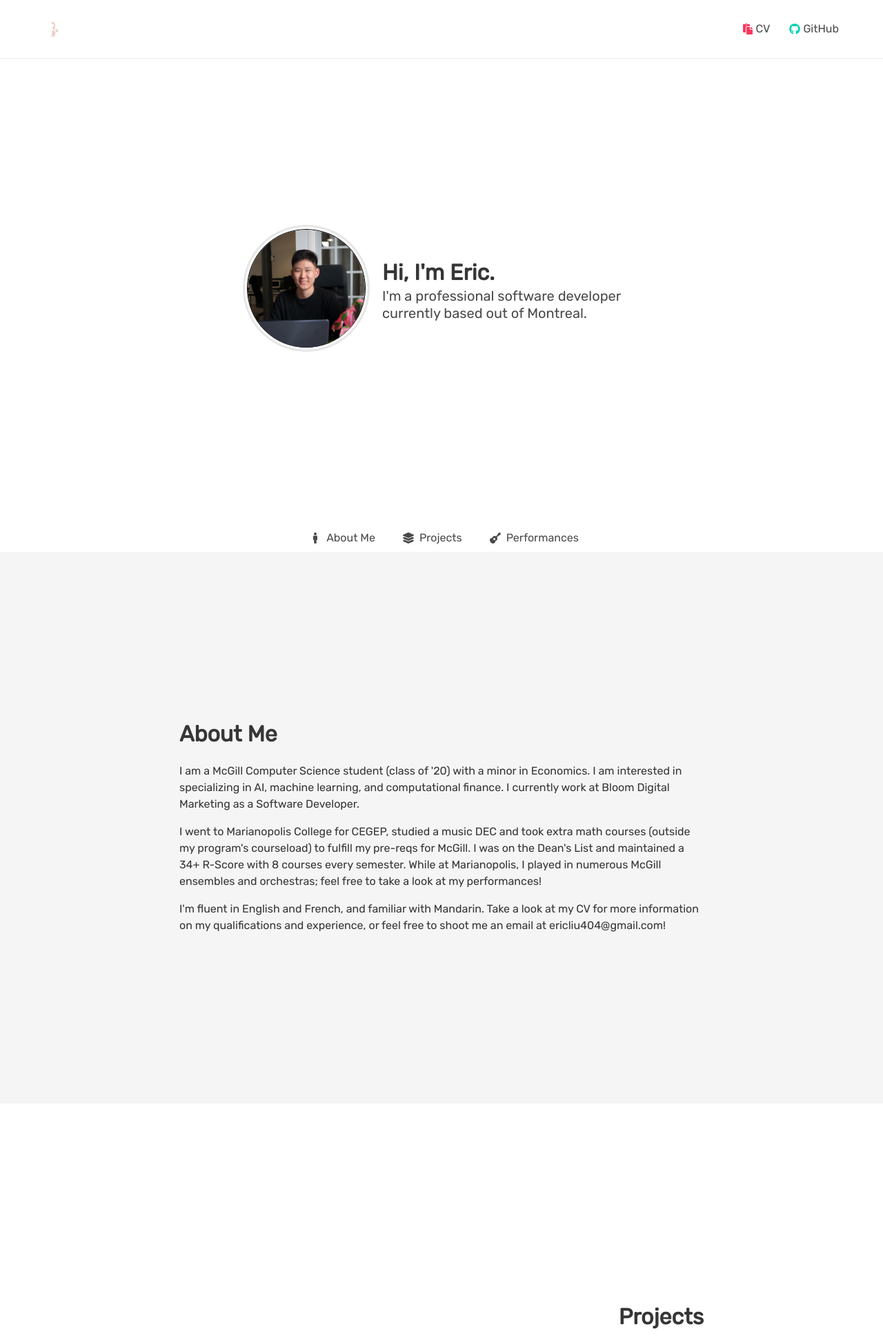
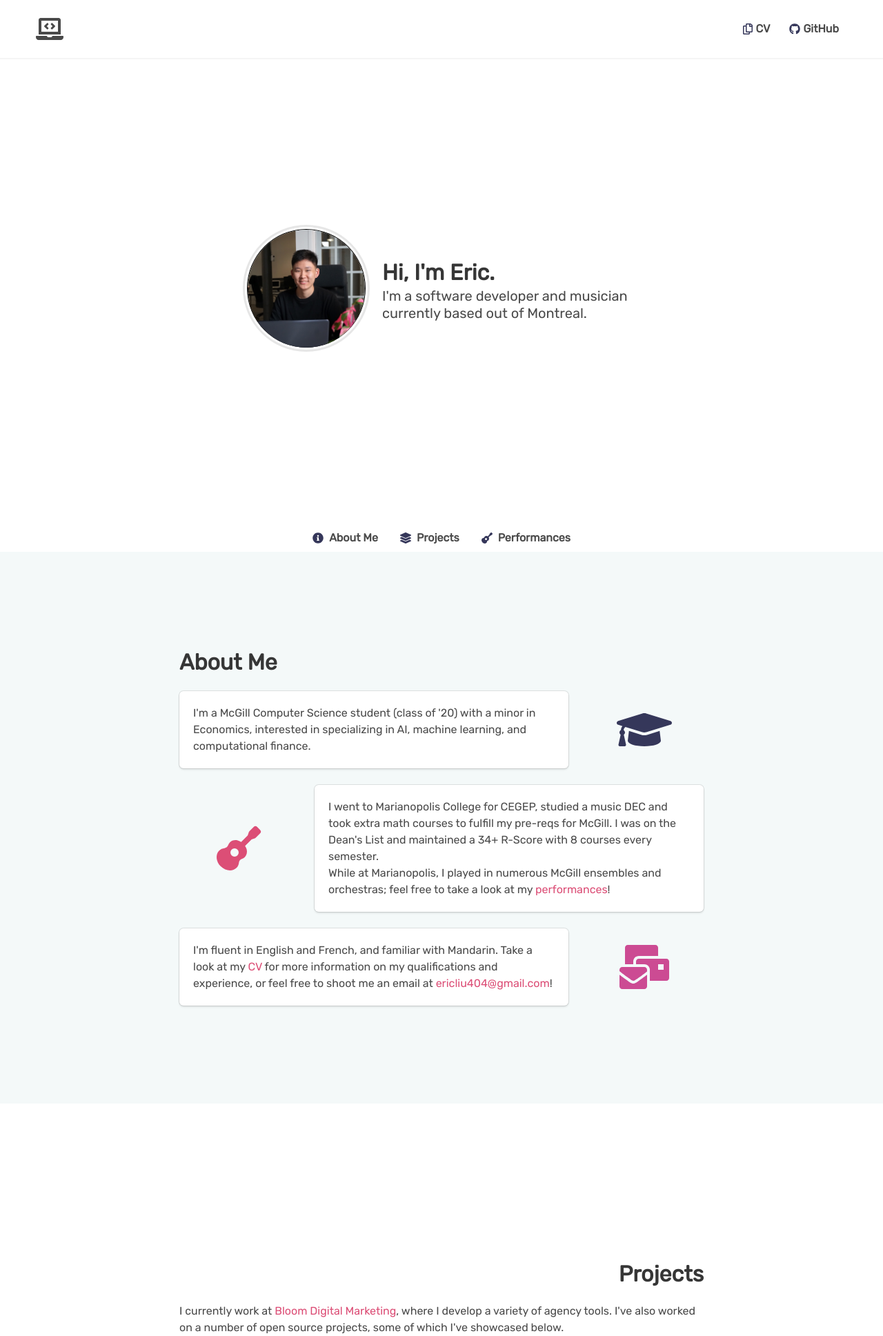
Before and after one commit to thegreatstockexchange/EricHanLiu.github.io, a PHP site: page / in a window 1280 px wide. Shown: the top 1937 px of the page at 69% size. Run offline with PHP 8.4, Linux system fonts and the light colour scheme; some libraries are stand-ins or nearby versions.

Commit message:
Website first major version

```diff
--- a/assets/css/styles.css
+++ b/assets/css/styles.css
@@ -6,8 +6,12 @@ body {
     font-family: 'Rubik', sans-serif;
 }
 
-.tab:hover {
+.tab:hover, a.navbar-item:hover {
     background-color: navajowhite;
+}
+
+.tab {
+    border-radius: 5%;
 }
 
 #profileImage {
@@ -22,8 +26,15 @@ body {
     transform: translateY(-50%);
 }
 
+.center-icon {
+    position: absolute;
+    top: 50%;
+    left: 50%;
+    transform: translateX(-50%) translateY(-50%);
+}
+
 a {
-    color: #cc4b93;
+    color: #dc4e76;
 }
 
 a:hover {
--- a/index.html
+++ b/index.html
@@ -20,18 +20,18 @@
             <div class="container">
                 <div class="navbar-brand">
                     <a class="navbar-item" href="/">
-                        <img src="/assets/images/logo.jpg" alt="Logo">
+                        <div class="icon"><i class="fas fa-laptop-code fa-2x"></i></div>
                     </a>
                 </div>
                 <div class="navbar-menu">
                     <div class="navbar-end">
-                        <a class="navbar-item" href="/assets/cv.html" target="_blank">
-                            <div class="icon"><i class="fas fa-paste has-text-danger"></i></div>
-                            <p>CV</p>
+                        <a class="navbar-item" href="/assets/cv" target="_blank">
+                            <div class="icon"><i class="far fa-copy" style="color: #35375a;"></i></div>
+                            <strong>CV</strong>
                         </a>
                         <a class="navbar-item" href="https://github.com/erichanliu" target="_blank">
-                            <div class="icon"><i class="fab fa-github has-text-primary"></i></div>
-                            <p>GitHub</p>
+                            <div class="icon"><i class="fab fa-github" style="color: #35375a;"></i></div>
+                            <strong>GitHub</strong>
                         </a>
                     </div>
                 </div>
@@ -54,8 +54,8 @@
                                 <h1 class="title is-3" data-aos="fade-right">
                                     Hi, I'm Eric.
                                 </h1>
-                                <h2 class="subtitle is-5" data-aos="fade-right">
-                                    I'm a professional software developer currently based out of Montreal.
+                                <h2 class="subtitle is-5" data-aos="fade-right" data-aos-duration="800">
+                                    I'm a software developer and musician currently based out of Montreal.
                                 </h2>
                             </div>
                         </div>
@@ -69,23 +69,23 @@
             <div class="container">
                 <ul>
                     <li class="tab"><a href="#aboutMe">
-                        <div class="icon is-small"><i class="fas fa-male"></i></div>
-                        About Me
+                        <div class="icon is-small"><i class="fas fa-info-circle" style="color: #35375a;"></i></div>
+                        <strong>About Me</strong>
                     </a></li>
                     <li class="tab"><a href="#projects">
-                        <div class="icon is-small"><i class="fas fa-layer-group"></i></div>
-                        Projects
+                        <div class="icon is-small"><i class="fas fa-layer-group" style="color: #35375a;"></i></div>
+                        <strong>Projects</strong>
                     </a></li>
                     <li class="tab"><a href="#performances">
-                        <div class="icon is-small"><i class="fas fa-guitar"></i></div>
-                        Performances
+                        <div class="icon is-small"><i class="fas fa-guitar" style="color: #35375a;"></i></div>
+                        <strong>Performances</strong>
                     </a></li>
                 </ul>
             </div>
         </nav>
     </div>
 </div>
-<div class="hero is-light is-fullheight" id="aboutMe">
+<div class="hero is-fullheight" id="aboutMe" style="background-color: #F4F9F9;">
     <div class="hero-body">
         <div class="container">
             <div class="columns">
@@ -93,21 +93,53 @@
                     <h1 class="title is-3" data-aos="fade-right">
                         About Me
                     </h1>
-                    <div class="content">
-                        <p data-aos="fade-right">I am a McGill Computer Science student (class of '20) with a minor in
-                            Economics. I am interested in specializing in AI, machine learning, and computational
-                            finance. I currently work at
-                            <a href="https://www.makeitbloom.com/" target="_blank">Bloom Digital Marketing</a>
-                            as a Software Developer.
-                        <p data-aos="fade-right">I went to Marianopolis College for CEGEP, studied a music DEC and took
-                            extra math courses (outside my program's courseload) to fulfill my pre-reqs for McGill. I
-                            was on the Dean's List and maintained a 34+ R-Score with 8 courses every semester. While at
-                            Marianopolis, I played in numerous McGill ensembles and orchestras; feel free to take a look
-                            at my <a href="#performances">performances</a>! </p>
-                        <p data-aos="fade-right">I'm fluent in English and French, and familiar with Mandarin. Take a
-                            look at my <a href="/assets/cv/cv.html" target="_blank">CV</a> for more information on my
-                            qualifications and experience, or feel free to shoot me an email at
-                            <a>ericliu404@gmail.com</a>!</p>
+                    <div class="columns" data-aos="fade-left">
+                        <div class="column is-9">
+                            <div class="box">
+                                <p>
+                                    I'm a McGill Computer Science student (class of '20) with a minor in
+                                    Economics, interested in specializing in AI, machine learning, and computational
+                                    finance.
+                                </p>
+                            </div>
+                        </div>
+                        <div class="column is-3" style="position: relative;">
+                            <i class="fas fa-graduation-cap fa-4x center-icon" style="color: #35375a;"></i>
+                        </div>
+                    </div>
+                    <div class="columns" data-aos="fade-right">
+                        <div class="column is-3" style="position: relative;">
+                            <i class="fas fa-guitar fa-4x center-icon" style="color: #dc4e76;"></i>
+                        </div>
+                        <div class="column is-9">
+                            <div class="box">
+                                <p>
+                                    I went to Marianopolis College for CEGEP, studied a music DEC and took
+                                    extra math courses to fulfill my pre-reqs for McGill. I was on the Dean's List and
+                                    maintained a 34+ R-Score with 8 courses every semester.
+                                </p>
+                                <p>
+                                    While at Marianopolis, I played
+                                    in numerous McGill ensembles and orchestras; feel free to take a look at my
+                                    <a href="#performances">performances</a>!
+                                </p>
+                            </div>
+                        </div>
+                    </div>
+                    <div class="columns" data-aos="fade-left">
+                        <div class="column is-9">
+                            <div class="box">
+                                <p>
+                                    I'm fluent in English and French, and familiar with
+                                    Mandarin. Take a look at my <a href="/assets/cv/index.html" target="_blank">CV</a> for
+                                    more information on my qualifications and experience, or feel free to shoot me an
+                                    email at <a>ericliu404@gmail.com</a>!
+                                </p>
+                            </div>
+                        </div>
+                        <div class="column is-3" style="position: relative;">
+                            <i class="fas fa-mail-bulk fa-4x center-icon" style="color: #cc4b93;"></i>
+                        </div>
                     </div>
                 </div>
             </div>
@@ -122,32 +154,52 @@
                     <h1 class="title is-3" data-aos="fade-left" style="text-align: right;">
                         Projects
                     </h1>
-                    <div class="columns is-multiline" data-aos="fade-left">
+                    <p data-aos="fade-right">
+                        I currently work at <a href="https://www.makeitbloom.com/" target="_blank">Bloom Digital
+                        Marketing</a>, where I develop a variety of agency tools. I've also worked on a number of open
+                        source projects, some of which I've showcased below.
+                    </p>
+                    <div class="columns is-multiline" data-aos="fade-left" style="margin-top: 1em;">
                         <div class="column is-4">
                             <div class="box">
                                 <h5 class="title is-5">
-                                    <a href="/circles.js">Circles.js</a>
+                                    <a href="/circles.js" target="_blank">Circles.js</a>
                                 </h5>
                                 <p>A small browser based game built using only JavaScript.</p>
                             </div>
                         </div>
                         <div class="column is-4">
                             <div class="box">
-                                Test
+                                <h5 class="title is-5">
+                                    <a href="https://ddmal.music.mcgill.ca/diva.js/try/single.html" target="_blank">
+                                        Diva.js
+                                    </a>
+                                </h5>
+                                <p>
+                                    A web-based document viewer optimized for high-resolution images.
+                                </p>
                             </div>
                         </div>
                         <div class="column is-4">
                             <div class="box">
-                                Test
+                                <h5 class="title is-5">
+                                    <a href="https://ddmal.music.mcgill.ca/IIIF-AV-player/" target="_blank">
+                                        IIIF v3.0 AV Player
+                                    </a>
+                                </h5>
+                                <p>A IIIF v3.0 compatible A/V score-synced media player.</p>
                             </div>
                         </div>
                     </div>
+                    <p data-aos="fade-right">
+                        More of my projects can be found on my <a href="https://github.com/EricHanLiu">GitHub</a>.
+                    </p>
                 </div>
             </div>
         </div>
     </div>
 </div>
-<div class="hero is-light is-fullheight" id="performances">
+<div class="hero is-fullheight" id="performances" style="background-color: #FFE6E6;">
     <div class="hero-body">
         <div class="container">
             <div class="columns">
@@ -155,6 +207,52 @@
                     <h1 class="title is-3" data-aos="fade-right">
                         Performances
                     </h1>
+                    <p data-aos="fade-right">I've developed an extensive portfolio of professional
+                        performances. Here are a few of my favorites!</p>
+                    <div class="columns is-multiline" data-aos="fade-left" style="margin-top: 1em;">
+                        <div class="column is-6">
+                            <div class="box">
+                                <h5 class="title is-5">
+                                    <a href="https://youtu.be/yMt6shkXLAA" target="_blank">
+                                        Iturralde - Pequeña Czarda
+                                    </a>
+                                </h5>
+                                <p>McGill Winter 2017 saxophone class final recital</p>
+                            </div>
+                        </div>
+                        <div class="column is-6">
+                            <div class="box">
+                                <h5 class="title is-5">
+                                    <a href="https://www.youtube.com/watch?v=EQT3tDs1NY4&feature=youtu.be" target="_blank">
+                                        Bonneau - Caprice
+                                    </a>
+                                </h5>
+                                <p>2016 Prix d'Expression competition, awarded first place</p>
+                            </div>
+                        </div>
+                        <div class="column is-6">
+                            <div class="box">
+                                <h5 class="title is-5">
+                                    <a href="https://www.dropbox.com/s/71s6zont44fw8aa/McGill%20sax%20studio%202016-11-6_Eric.mov?usg=AFQjCNEzSg_cOWKf3wsokROj1V6LonHmzQ&source=gmail&dl%3D0=&ust=1481423457482000" target="_blank">
+                                        Glazunov - Concerto
+                                    </a>
+                                </h5>
+                                <p>
+                                    McGill Fall 2016 saxophone class final recital
+                                </p>
+                            </div>
+                        </div>
+                        <div class="column is-6">
+                            <div class="box">
+                                <h5 class="title is-5">
+                                    <a href="https://www.youtube.com/watch?v=2JDIJ5YytDQ" target="_blank">
+                                        Bozza - Aria
+                                    </a>
+                                </h5>
+                                <p>McGill Conservatory 2014 Gala concert</p>
+                            </div>
+                        </div>
+                    </div>
                 </div>
             </div>
         </div>
@@ -170,7 +268,9 @@
             $('.fadein').css('opacity', '1');
         }, 500);
 
-        AOS.init();
+        AOS.init({
+            duration: 500
+        });
     });
 </script>
 </html>
```
Also changed, not shown: assets/cv/index.html (added, +20 -0 lines), 1 other file.
